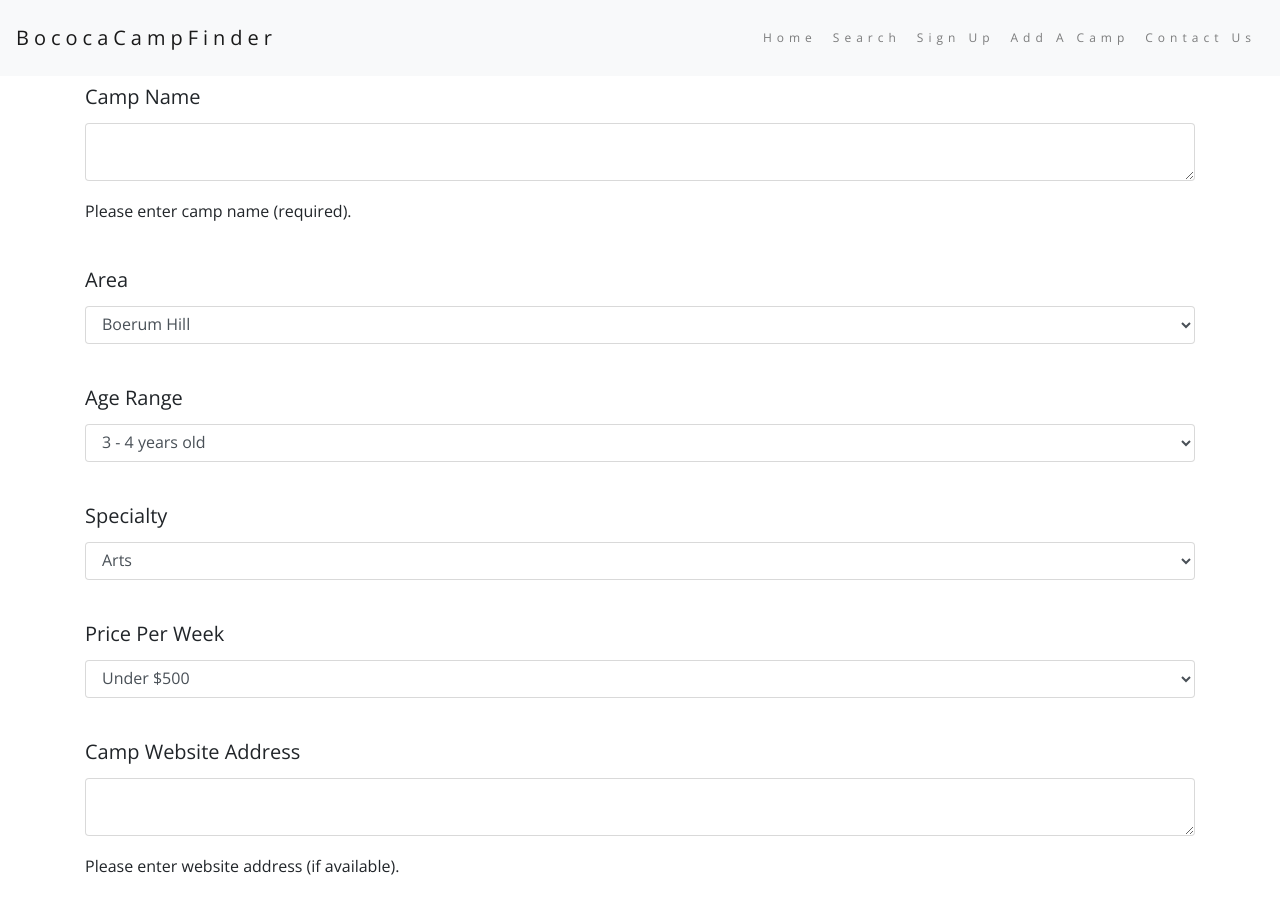
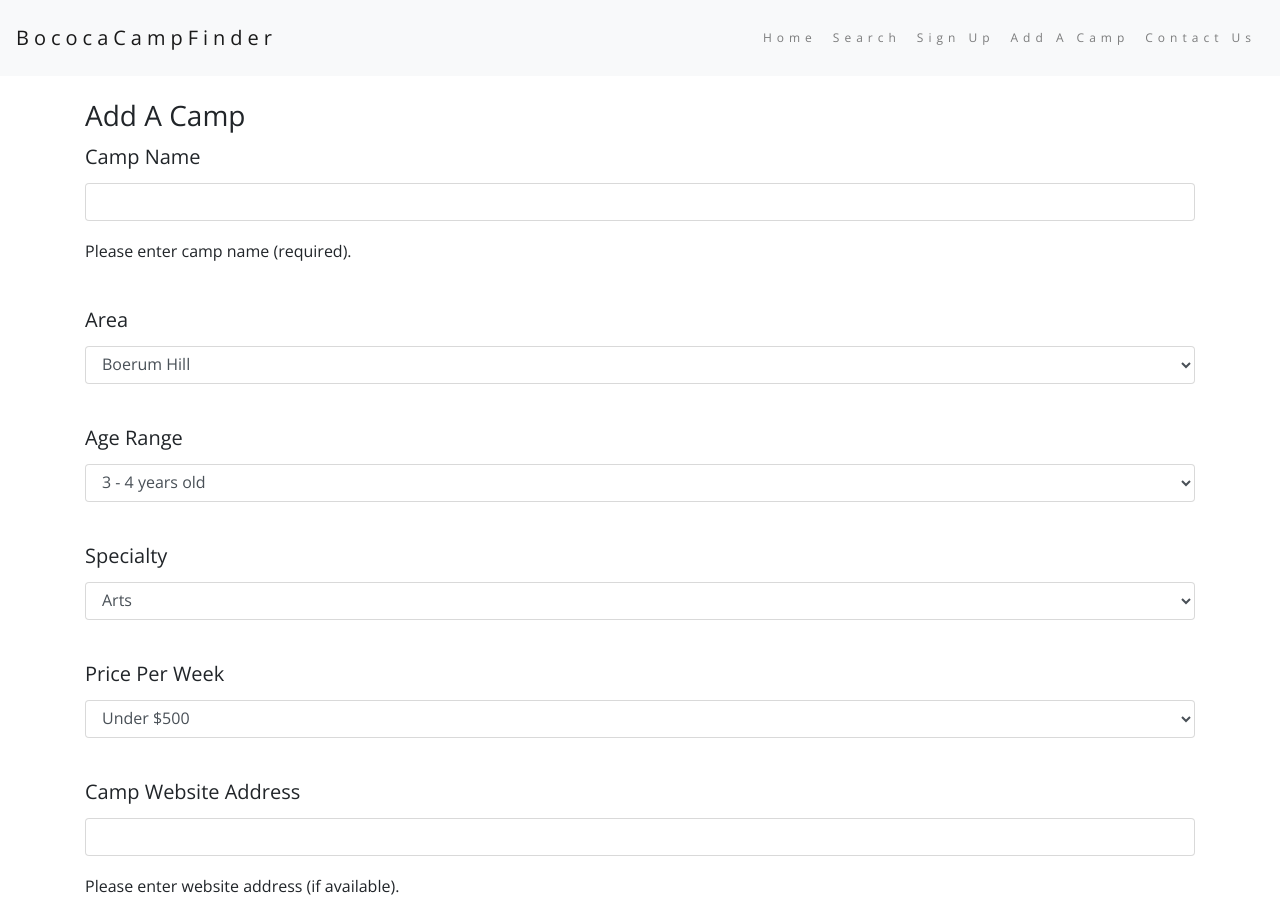
Before and after one commit to Laurawbrooklyn/bococa-camp-finder, a website: page public/AddACamp.html in a window 1280 px wide. Shown: the top 913 px of the page. Drawn offline with nearby package versions, Linux system fonts and the light colour scheme.

Commit message:
renamed some files for clarity and changed css

```diff
--- a/public/AddACamp.html
+++ b/public/AddACamp.html
@@ -33,9 +33,9 @@
 
 <div class="container">
     <div class="form-group">
-      <h3>Camp Name</h3>
+      <h3>Add A Camp</h3>
       <label for="comment">Camp Name</label>
-      <textarea class="form-control" rows="2" id="comment"></textarea>
+      <input class="form-control" type="text" id="comment"></input>
     </div>
       <p>Please enter camp name (required).</p>
 </div>
@@ -90,7 +90,7 @@
   <div class="container">
     <div class="form-group">
       <label for="comment">Camp Website Address</label>
-      <textarea class="form-control" rows="2" id="comment"></textarea>
+      <input class="form-control" type="text" id="comment"></input>
     </div>
       <p>Please enter website address (if available).</p>
   </div>
--- a/public/main.css
+++ b/public/main.css
@@ -21,7 +21,7 @@
 body {
     font: 20px "Open Sans", sans-serif;
     line-height: 1.8;
-    margin-top: 30px;
+    margin-top: 90px;
 }
 
 p 	{
```
Also changed, not shown: public/CampDetail.html (+1 -1 lines), public/CampFilters.html (renamed from public/CampListPlusFilters.html, +2 -1 lines), public/CampList.html (renamed from public/CampListPlusFiltersDetail.html, +4 -8 lines), public/index.html (+1 -1 lines).
